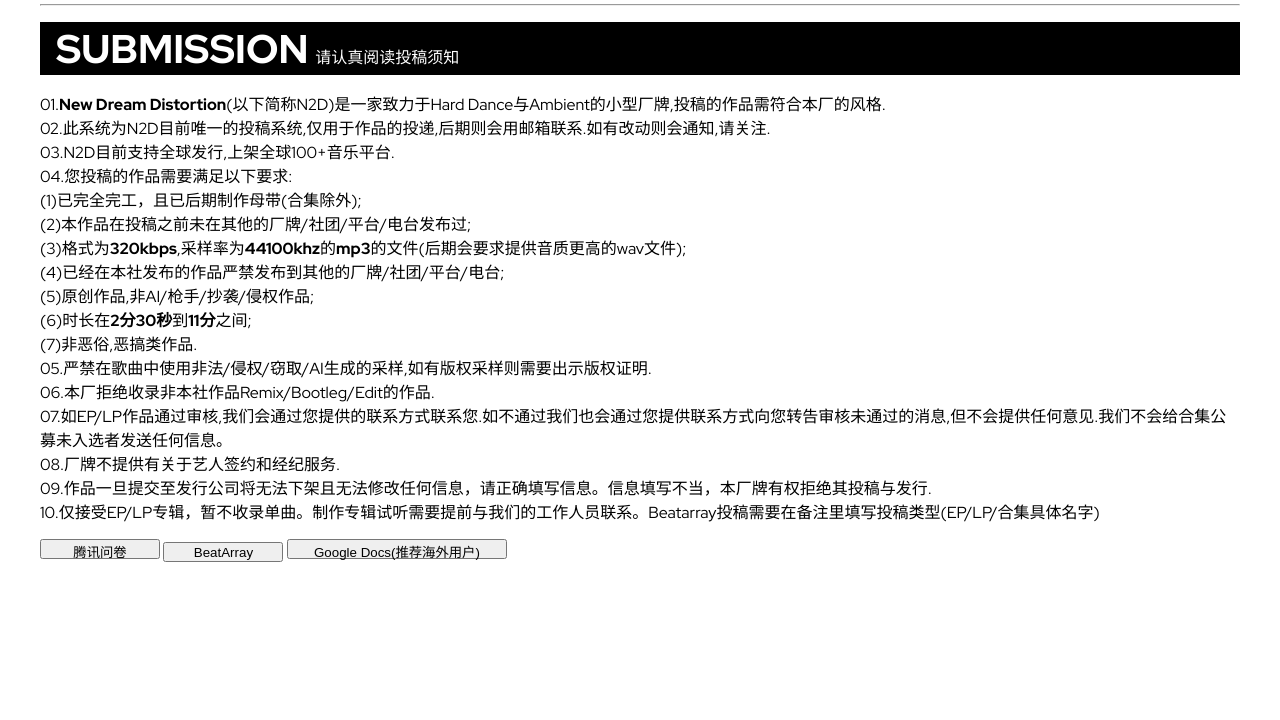
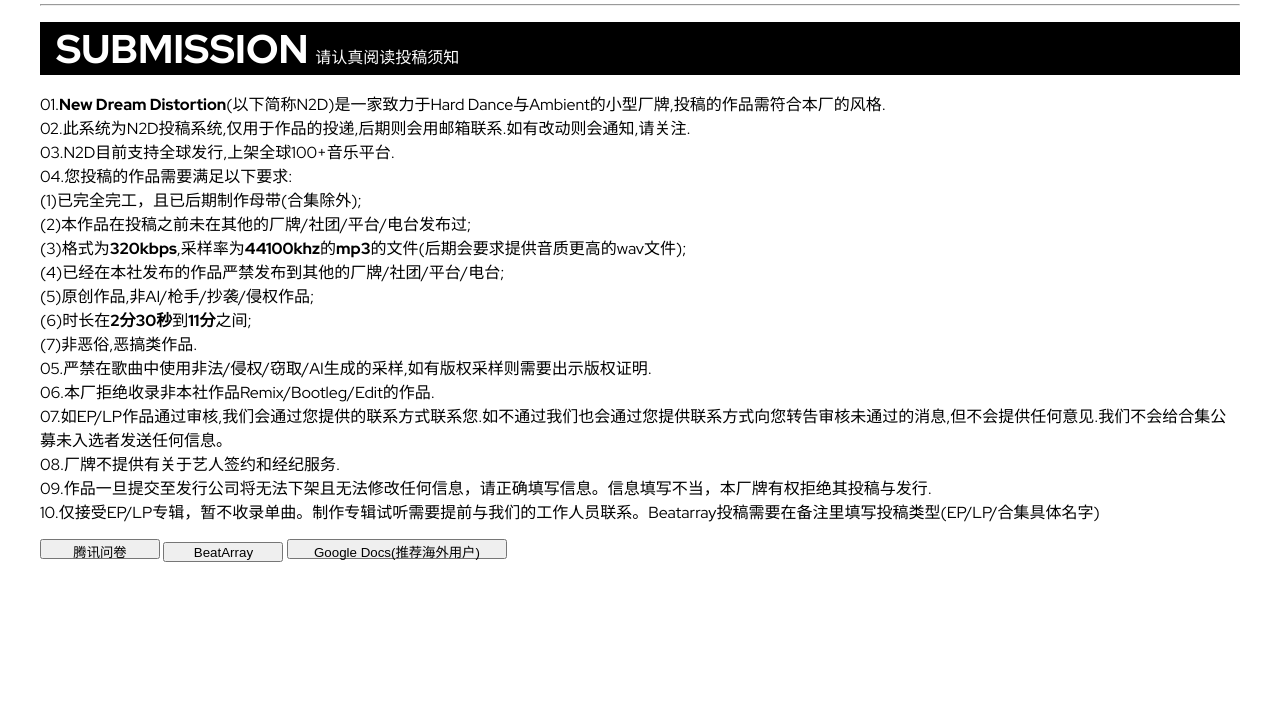
Before and after one commit to hyth5679/newdreamdistortion, a plain HTML site: page submission.html in a window 1280 px wide. Shown: the part 80-800 px from the top of the page. Drawn offline with Linux system fonts and the light colour scheme.

Commit message:
Update submission.html

```diff
--- a/submission.html
+++ b/submission.html
@@ -17,7 +17,7 @@
                 <p>
                     01.<strong>New Dream Distortion</strong>(以下简称N2D)是一家致力于Hard Dance与Ambient的小型厂牌,投稿的作品需符合本厂的风格.
                     <br>
-                    02.此系统为N2D目前唯一的投稿系统,仅用于作品的投递,后期则会用邮箱联系.如有改动则会通知,请关注.
+                    02.此系统为N2D投稿系统,仅用于作品的投递,后期则会用邮箱联系.如有改动则会通知,请关注.
                     <br>
                     03.N2D目前支持全球发行,上架全球100+音乐平台.
                     <br>
```
